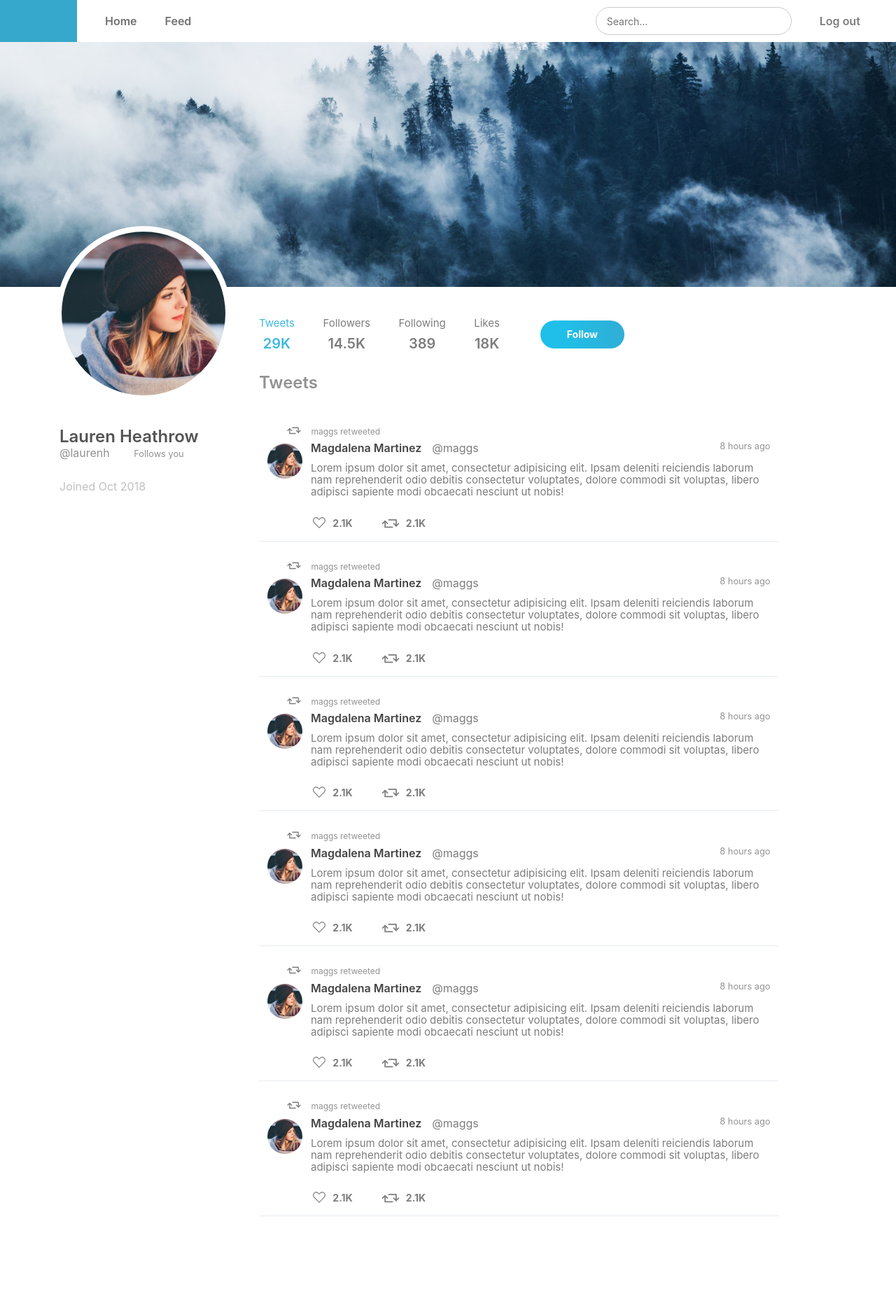
After one commit to hecerinc/project_web, a PHP site: page /feed.php in a window 1280 px wide. The commit adds this page. Shown: the whole page at 70% size. Run offline with PHP 8.4, Linux system fonts and the light colour scheme.

Commit message:
Finish adding styles to feed

```diff
--- a/css/style.css
+++ b/css/style.css
@@ -16,7 +16,8 @@ h1, h2, h3, h4, h5, h6, strong {
 	font-weight: 600;
 }
 a {
-	display: block;
+	color: #3EB9DF;
+	text-decoration-style: dotted;
 }
 img {
 	display: block;
@@ -49,16 +50,61 @@ input[type="password"] {
 	height: 40px;
 	font-size: 14px;
 }
-
+ul,ol {
+	margin: 0;
+	padding: 0;
+}
+ol {
+	list-style: none;
+}
 
 /* Utils
 ----------------------------------------------------------------------------- */
 .vh100 {height: 100vh; }
 .p-0 {padding: 0 !important; }
+.m-0 {margin: 0 !important; }
 .f300 {font-weight: 300 !important;}
+.d-none{display: none;}
+.fleft{float: left;}
+.fright{ploat: right;}
+/* Nicholas Gallagher's clearfix:; */
+/**
+ * For modern browsers
+ * 1. The space content is one way to avoid an Opera bug when the
+ *    contenteditable attribute is included anywhere else in the document.
+ *    Otherwise it causes space to appear at the top and bottom of elements
+ *    that are clearfixed.
+ * 2. The use of `table` rather than `block` is only necessary if using
+ *    `:before` to contain the top-margins of child elements.
+ */
+.cf:before,
+.cf:after {
+    content: " "; /* 1 */
+    display: table; /* 2 */
+}
+
+.cf:after {
+    clear: both;
+}
+/**
+ * For IE 6/7 only
+ * Include this rule to trigger hasLayout and contain floats.
+ */
+.cf {
+    *zoom: 1;
+}
+
 
 /* General styles
 ----------------------------------------------------------------------------- */
+ul.inline li {
+	display: inline-block;
+}
+.img-bg {
+	background-size: cover;
+	background-repeat: no-repeat;
+	background-position: center top;
+}
 .btn {
 	border: 0 none;
 	border-radius: 30px;
@@ -67,6 +113,11 @@ input[type="password"] {
 	font-weight: 700;
 	height: 50px;
 	transition: all 300ms;
+}
+a.btn {
+	display: block;
+	text-align: center;
+	text-decoration: none;
 }
 .btn.border {
 	background-color: #fff;
@@ -81,8 +132,20 @@ input[type="password"] {
 	background-color: #3EB9DF;
 	color: #fff;
 }
-.form-control {
-	margin-bottom: 20px;
+.form-control {margin-bottom: 20px; }
+.tac{text-align: center;}
+
+/* Icons
+----------------------------------------------------------------------------- */
+.Icon {
+	background-repeat: no-repeat;
+	display: inline-block;
+}
+.Icon.Icon--retweet {
+	background-image: url(../img/retweet.svg);
+}
+.Icon.Icon--like {
+	background-image: url(../img/heart.svg);
 }
 
 /* Colors
@@ -96,13 +159,64 @@ input[type="password"] {
 .medgray {
 	color: #929292;
 }
+.darkgray {
+	color: #545454;
+}
 .primary-bg {
 	background-color: #3EB9DF;
 }
 .gradient.gradient-primary {
 	background: rgb(54,168,203);
-	background: linear-gradient(90deg, rgb(62,185,223) 27%, rgb(31,191,233) 100%);
+	/*background: linear-gradient(90deg, rgb(62,185,223) 27%, rgb(31,191,233) 100%);*/
+	background: linear-gradient(90deg, rgb(31,191,233) 27%, rgb(48,174,213) 100%);
 }
+/* 0. Header
+----------------------------------------------------------------------------- */
+.header {
+	height: 60px;
+}
+.header .row,
+.header .col,
+.header .d-flex,
+.header .container-fluid {
+	height: 100%;
+}
+a.logo {
+	background-color: #36A8CB;
+	height: 100%;
+	width: 110px;
+	display: block;
+}
+.mainNav {
+	margin-left: 40px;
+}
+.mainNav, .mainNav ul {
+	height: 100%;
+	list-style: none;
+}
+.mainNav li {
+	margin-right: 40px;
+}
+.mainNav li a {
+	font-weight: 600;
+	text-decoration: none;
+	color: #727272;
+}
+.header .rightNav {
+	/*padding-top: 8px;*/
+	padding-right: 8%;
+}
+.header .searchForm input {
+	min-width: 280px;
+}
+.header .logout {
+	font-weight: 600;
+	text-decoration: none;
+}
+.mr-5 {
+	margin-right: 40px;
+}
+
 /* 1. Home
 ----------------------------------------------------------------------------- */
 .Homepage .gradient.left {
@@ -123,7 +237,6 @@ input[type="password"] {
 	font-size: 2.2rem;
 	margin-top: 0;
 }
-
 /* ----   1.1 Register Form */
 .registerForm input {
 	font-size: 16px;
@@ -150,3 +263,200 @@ input[type="password"] {
 	height: 40px;
 	font-size: 14px;
 }
+
+/* 2. My Feed
+----------------------------------------------------------------------------- */
+.Feed .bgimg {
+	width: 100%;
+	display: block;
+	height: 350px;
+}
+
+/* 2.1 Profile Sidebar
+----------------------------------------------------- */
+.Profile-Sidebar a {
+	text-decoration: none;
+}
+.Profile-Sidebar a:hover {
+	text-decoration: underline;
+}
+.ProfileCanopy-avatar {
+	position: absolute;
+	top: -87px;
+	left: 10px;
+}
+.ProfileAvatar {
+	background: #fff;
+	border: 8px solid #fff;
+	border-radius: 50%;
+	position: relative;
+	width: 250px;
+	height: 250px;
+}
+.ProfileAvatar a {
+	display: block;
+}
+.ProfileAvatar .ProfileAvatar-image {
+	-moz-force-broken-image-icon: 1;
+	border-radius: 50%;
+	height: 100%;
+	left: 0;
+	position: absolute;
+	top: 0;
+	width: 100%;
+}
+.Profile-HeaderCard .Profile-handle {
+	font-size: 16px;
+}
+.Profile-HeaderCard .Profile-datejoin {
+	margin-top: 30px;
+}
+.Profile-HeaderCard .Profile-name {
+	font-size: 24px;
+}
+
+.Feed-Content {
+	margin-top: 4%;
+}
+/* 2.2 Profile Stats
+----------------------------------------------------- */
+.ProfileStats .actionBtn {
+	font-size: 14px;
+	line-height: 2.5rem;
+	margin-left: 40px;
+	width: 120px;
+	height: 40px;
+}
+.ProfileStats .ProfileStats-value {
+	font-size: 20px;
+}
+.ProfileStats .ProfileStats-label {
+	font-size: 15px;
+}
+a.ProfileStats-stat {
+	display: block;
+	text-decoration: none;
+}
+a.ProfileStats-stat > span {
+	display: block;
+}
+.ProfileStats p,
+a.ProfileStats-stat > span {
+	margin: 10px 0;
+}
+
+.ProfileStats-list .ProfileStats-item {
+	margin: 0 18px;
+}
+.ProfileStats-list .ProfileStats-item:first-child {
+	margin-left: 0;
+}
+.ProfileStats-stat.active.active {
+	color: #3EB9DF;
+}
+.ProfileStats-stat:focus,
+.ProfileStats-stat:active,
+.ProfileStats-stat:hover {
+	text-decoration: underline;
+}
+
+/* 2.3 Tweet Stream
+----------------------------------------------------- */
+.StreamContainer {
+	margin-right: 10%;
+	margin-bottom: 15%;
+}
+.tweet {
+	min-height: 50px;
+	border-bottom: 1px solid #e6ecf0;
+	cursor: pointer;
+	padding: 18px 12px 20px;
+	transition: background 200ms;
+}
+.tweet:hover {
+	background-color: #f6f6f6;
+}
+.tweet > .context {
+	margin-left: 62px;
+}
+.tweet-context {
+	font-size: 12px;
+	margin-bottom: 8px;
+	margin-left: -35px;
+}
+.tweet .content {
+	margin-left: 62px;
+}
+.tweet-context .Icon {
+	margin-right: 10px;
+	position: relative;
+	top: 6px;
+}
+.tweet-context  .Icon.Icon--retweet {
+	background-size: 22px;
+	width: 22px;
+	height: 22px;
+}
+.tweet-header .accountlinks-header {
+	margin-right: 5px;
+	text-decoration: none;
+}
+.tweet-header .accountlinks-header:hover span.fullName {
+	text-decoration: underline;
+}
+.tweet-header span.fullName {
+	color: #444;
+}
+.tweet-header span.handle {
+	margin-left: 15px;
+}
+.tweet-header .avatar {
+	border-radius: 50%;
+	float: left;
+	height: 50px;
+	margin-left: -62px;
+	margin-top: 3px;
+	position: absolute;
+	width: 50px;
+	-moz-force-broken-image-icon: 1;
+}
+.tweet .tweet-content p{
+	margin-top: 10px;
+	font-size: 15px;
+}
+.tweet-footer {
+	display: table;
+}
+.Tweet-actionList {
+	height: 18px;
+	margin-top: 8px;
+}
+.Tweet-action:hover,
+.Tweet-action:active,
+.Tweet-action:focus {
+	color: #3EB9DF;
+}
+.Tweet-action:active,
+.Tweet-action:focus {
+	outline: 1;
+}
+.Tweet-action {
+	color: #7D7D7D;
+	display: inline-block;
+	font-size: 14px;
+	font-weight: 700;
+	min-width: 80px;
+	text-decoration: none;
+	margin-right: 15px;
+}
+.Tweet-action .Icon {
+	background-size: 28px;
+	width: 28px;
+	height: 28px;
+	vertical-align: middle;
+	margin-right: 5px;
+}
+.Tweet-action .Icon.Icon--like {
+	background-size: 24px;
+	margin-right: 0;
+}
--- /dev/null
+++ b/feed.php
@@ -0,0 +1,138 @@
+<?php $body_class = "Feed"; ?>
+<?php require_once 'header.php'; ?>
+
+	<header class="header">
+		<div class="container-fluid p-0">
+			<div class="row no-gutters">
+				<div class="col">
+					<div class="d-flex">
+						<div class=""><a href="#" class="logo"></a></div>
+						<div class="">
+							<nav class="mainNav">
+								<ul class="d-flex">
+									<li class="align-self-center"><a href="#">Home</a></li>
+									<li class="align-self-center"><a href="#">Feed</a></li>
+								</ul>
+							</nav>
+						</div>
+					</div>
+				</div>
+				<div class="col justify-content-end">
+					<div class="d-flex justify-content-end rightNav">
+						<div class="align-self-center mr-5">
+							<form action="#" class="searchForm">
+								<input type="text" name="q" placeholder="Search..." />
+							</form>
+						</div>
+						<div class="align-self-center">
+							<a class="text logout" href="#">Log out</a>
+						</div>
+					</div>
+				</div>
+			</div>
+		</div>
+	</header>
+	<div class="mainContent">
+		<div class="bgimg img-bg" style="background-image: url(img/treesbg.jpg); background-position: center -440px;"></div>
+		<div class="container">
+			<div class="row">
+				<div class="col-3">
+					<div class="Profile-Sidebar">
+						<div class="ProfileCanopy-avatar">
+							<div class="ProfileAvatar">
+								<a href="#" class="ProfileAvatar-container">
+									<img src="img/profile-500x500.jpg" alt="Lauren Graham" class="ProfileAvatar-image" />
+								</a>
+							</div>
+						</div>
+						<div class="clearfix" style="height: 200px"></div>
+						<div class="Profile-HeaderCard">
+							<a href="#" class="Profile-name darkgray"><strong>Lauren Heathrow</strong></a>
+							<br>
+							<a href="#" class="Profile-handle medgray">@laurenh</a>
+							<span class="medgray" style="margin-left: 30px;"><small>Follows you</small> </span>
+							<p class="Profile-datejoin lgray">Joined Oct 2018</p>
+						</div>
+					</div>
+				</div>
+				<div class="col-9">
+					<div class="Feed-Content">
+						<div class="ProfileStats d-flex">
+							<ul class="ProfileStats-list inline">
+								<li class="ProfileStats-item tac">
+									<a href="#" class="ProfileStats-stat text active">
+										<span class="ProfileStats-label">Tweets</span>
+										<span class="ProfileStats-value"><strong>29K</strong></span>
+									</a>
+								</li>
+								<li class="ProfileStats-item tac">
+									<a href="#" class="ProfileStats-stat text">
+										<span class="ProfileStats-label">Followers</span>
+										<span class="ProfileStats-value"><strong>14.5K</strong></span>
+									</a>
+								</li>
+								<li class="ProfileStats-item tac">
+									<a href="#" class="ProfileStats-stat text">
+										<span class="ProfileStats-label">Following </span>
+										<span class="ProfileStats-value"><strong>389</strong></span>
+									</a>
+								</li>
+								<li class="ProfileStats-item tac">
+									<a href="#" class="ProfileStats-stat text">
+										<span class="ProfileStats-label">Likes </span>
+										<span class="ProfileStats-value"><strong>18K</strong></span>
+									</a>
+								</li>
+							</ul>
+							<a href="#" class="actionBtn btn gradient gradient-primary FollowBtn align-self-center">Follow</a>
+						</div>
+						<div class="StreamContainer">
+							<h2 class="sectionTitle FeedTitle medgray">Tweets</h2>
+							<div class="stream">
+								<ol class="stream-items">
+									<?php for($i = 0; $i < 6; $i++): ?>
+									<li class="stream-item">
+										<div class="tweet">
+											<div class="context">
+												<div class="tweet-context medgray">
+													<span class="Icon Icon--retweet"></span>
+													<span class="context-text">maggs retweeted</span>
+												</div>
+											</div>
+											<div class="content">
+												<div class="tweet-header d-flex" style="width: 100%;">
+													<a href="#" class="accountlinks-header d-flex" style="flex-grow: 9">
+														<img src="img/profile-100x100.jpg" alt="Name" class="avatar">
+														<span class="fullName text"><strong>Magdalena Martinez</strong></span>
+														<span class="handle text">@maggs</span>
+													</a>
+													<div class="d-flex justify-content-end" style="flex-grow: 2"><small class="medgray tweet-timestamp">8 hours ago</small></div>
+												</div>
+												<div class="tweet-content">
+													<p>Lorem ipsum dolor sit amet, consectetur adipisicing elit. Ipsam deleniti reiciendis laborum nam reprehenderit odio debitis consectetur voluptates, dolore commodi sit voluptas, libero adipisci sapiente modi obcaecati nesciunt ut nobis!</p>
+												</div>
+												<div class="tweet-footer">
+													<div class="Tweet-actionList">
+														<a href="#" title="Like tweet" class="Tweet-action Tweet-action--like">
+															<span class="Icon Icon--like"></span>
+															<span class="Tweet-actionCount">2.1K</span>
+														</a>
+														<a href="#" title="Retweet" class="Tweet-action Tweet-action--retweet">
+															<span class="Icon Icon--retweet"></span>
+															<span class="Tweet-actionCount">2.1K</span>
+														</a>
+													</div>
+												</div>
+											</div>
+										</div>
+									</li>
+									<?php endfor; ?>
+								</ol>
+							</div>
+						</div>
+					</div>
+				</div>
+			</div>
+		</div>
+	</div>
+<?php require_once 'footer.php'; ?>
--- a/footer.php
+++ b/footer.php
@@ -0,0 +1,2 @@
+</body>
+</html>
--- a/header.php
+++ b/header.php
@@ -0,0 +1,11 @@
+<?php global $body_class; ?>
+<!DOCTYPE html>
+<html lang="en">
+<head>
+	<meta charset="UTF-8">
+	<title>Home page</title>
+	<link rel="stylesheet" href="css/bootstrap-grid.min.css">
+	<link rel="stylesheet" href="https://cdnjs.cloudflare.com/ajax/libs/normalize/8.0.1/normalize.min.css">
+	<link rel="stylesheet" href="css/style.css">
+</head>
+<body class="<?= isset($body_class) ? $body_class : '' ?>">
```
Also changed, not shown: feed.html (deleted, +0 -120 lines), index.php (+3 -12 lines), img/heart.svg (added), img/profile-100x100.jpg (added), img/profile-500x500.jpg (added), img/profile.jpg (added), img/retweet.svg (added), img/treesbg.jpg (added).
